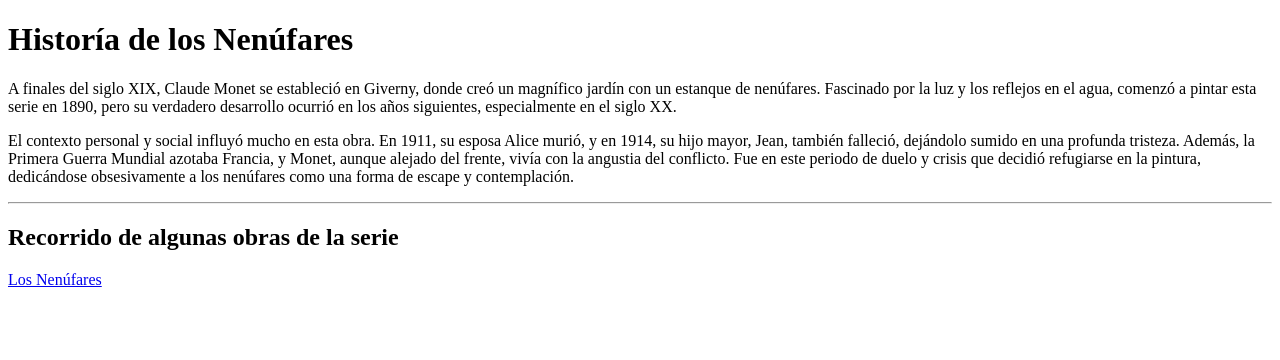
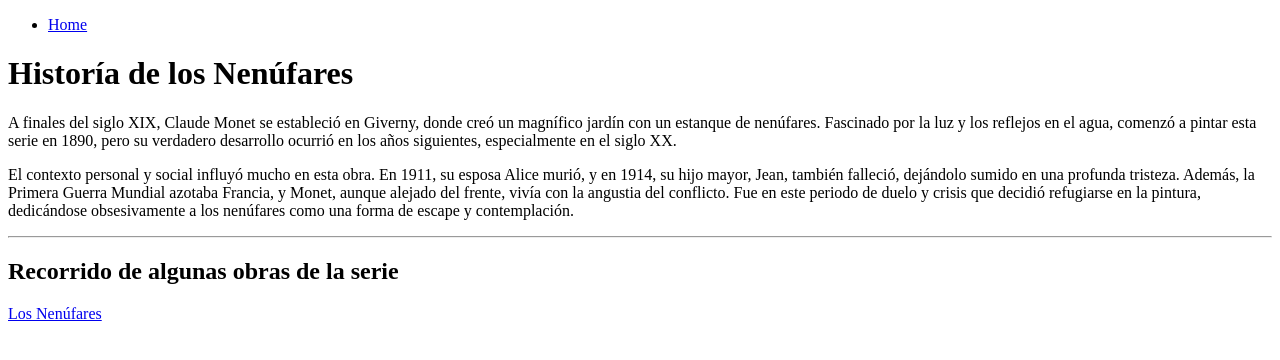
Before and after one commit to maquifernandez/ISEC, a plain HTML site: page 2025/clase-2/pages/historia.html in a window 1280 px wide. Drawn offline with Linux system fonts and the light colour scheme.

Commit message:
Modificaciones en Link

```diff
--- a/2025/clase-2/pages/historia.html
+++ b/2025/clase-2/pages/historia.html
@@ -6,6 +6,14 @@
     <title>Historia</title>
 </head>
 <body>
+    <ul>
+        <li>
+            <a href="./../index.html">
+                Home
+            </a>
+        </li>
+    </ul>
+
     <h1>Historía de los Nenúfares</h1>
     <p>A finales del siglo XIX, Claude Monet se estableció en Giverny, donde creó un magnífico jardín con un estanque de nenúfares. Fascinado por la luz y los reflejos en el agua, comenzó a pintar esta serie en 1890, pero su verdadero desarrollo ocurrió en los años siguientes, especialmente en el siglo XX.</p>
 
```
Also changed, not shown: 2025/clase-2/pages/los-nenufares.html (+0 -1 lines).
